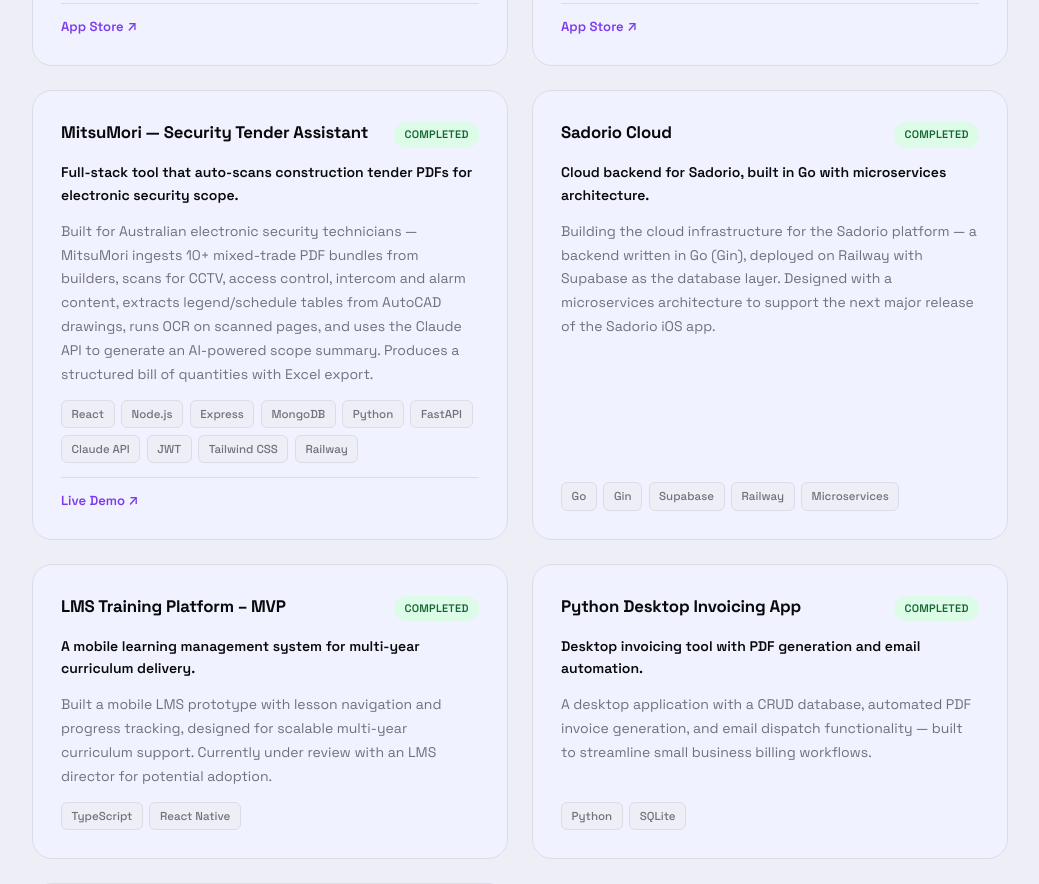
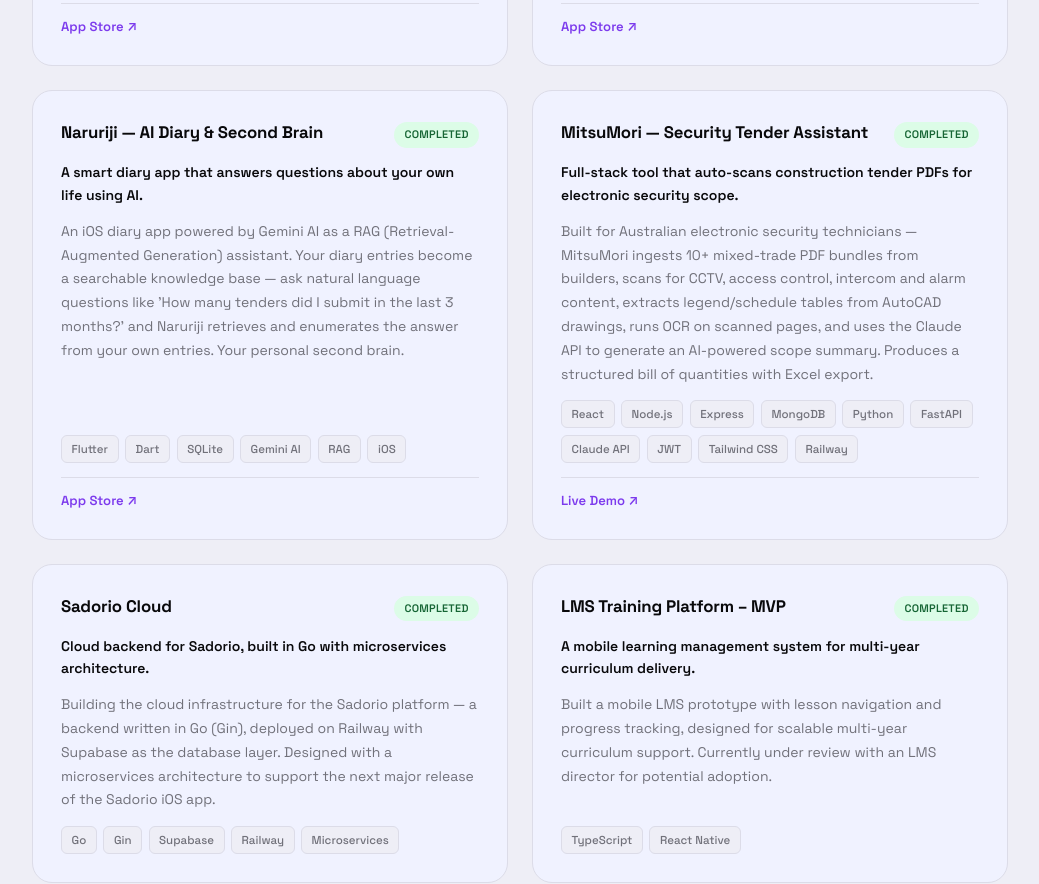
Before and after one commit to jerryrodelas/personal-page, a React (Vite) app: page / in a window 1280 px wide. Shown: the part 1940-2824 px from the top of the page, without its empty margins (120-1159 px from the left). Built offline with nearby package versions, Linux system fonts and the light colour scheme.

Commit message:
Add Naruriji App Store link

```diff
--- a/src/data/projects.js
+++ b/src/data/projects.js
@@ -35,6 +35,22 @@
     playStoreLink: "",
     githubLink: "",
     image: "/sadorio.jpg",
+  },
+
+  {
+    id: 8,
+    title: "Naruriji — AI Diary & Second Brain",
+    tagline: "A smart diary app that answers questions about your own life using AI.",
+    description:
+      "An iOS diary app powered by Gemini AI as a RAG (Retrieval-Augmented Generation) assistant. Your diary entries become a searchable knowledge base — ask natural language questions like 'How many tenders did I submit in the last 3 months?' and Naruriji retrieves and enumerates the answer from your own entries. Your personal second brain.",
+    category: "mobile",
+    status: "completed",
+    tags: ["Flutter", "Dart", "SQLite", "Gemini AI", "RAG", "iOS"],
+    appStoreLink: "https://apps.apple.com/us/app/naruriji/id6761648432",
+    playStoreLink: "",
+    githubLink: "",
+    liveLink: "",
+    image: "",
   },
 
   // ── Full-Stack Web Apps ───────────────────────────────────────────────────
```
